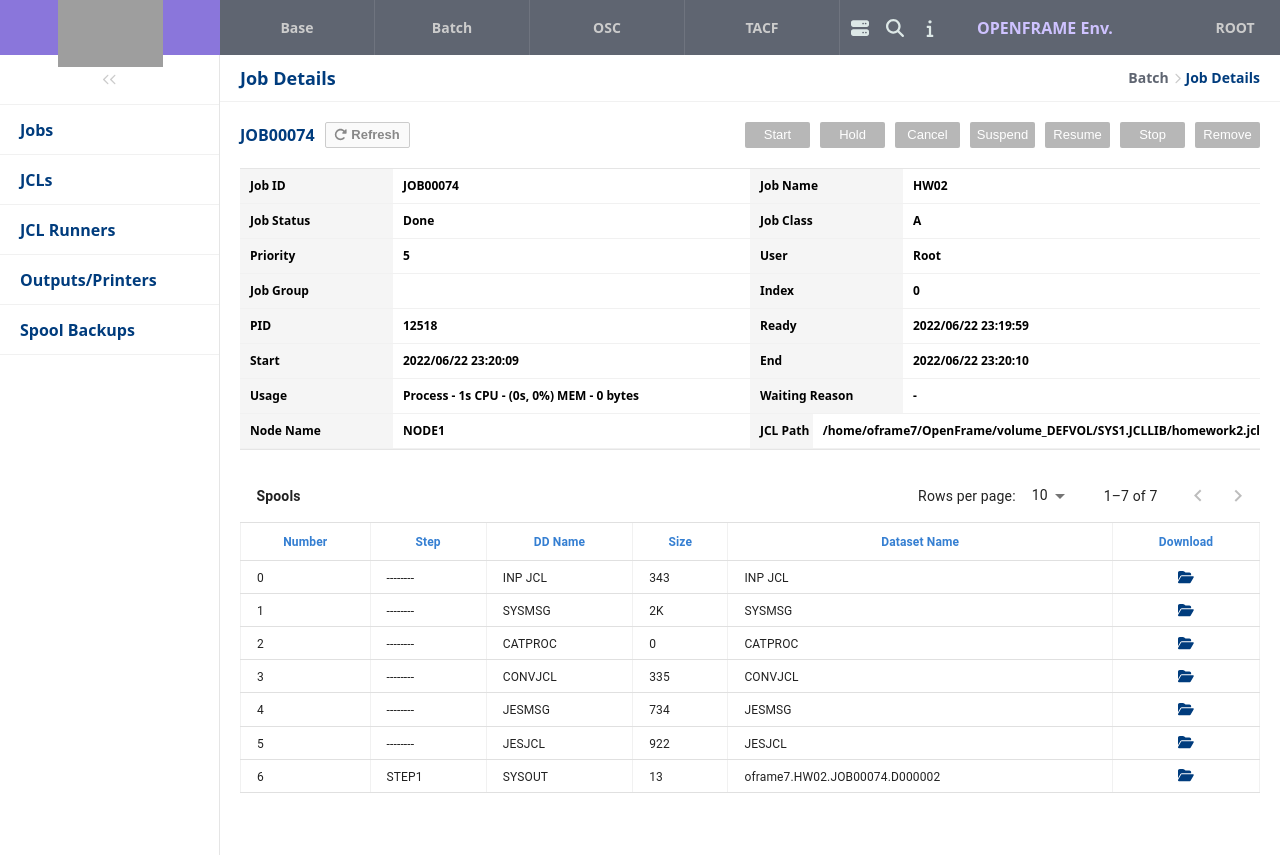
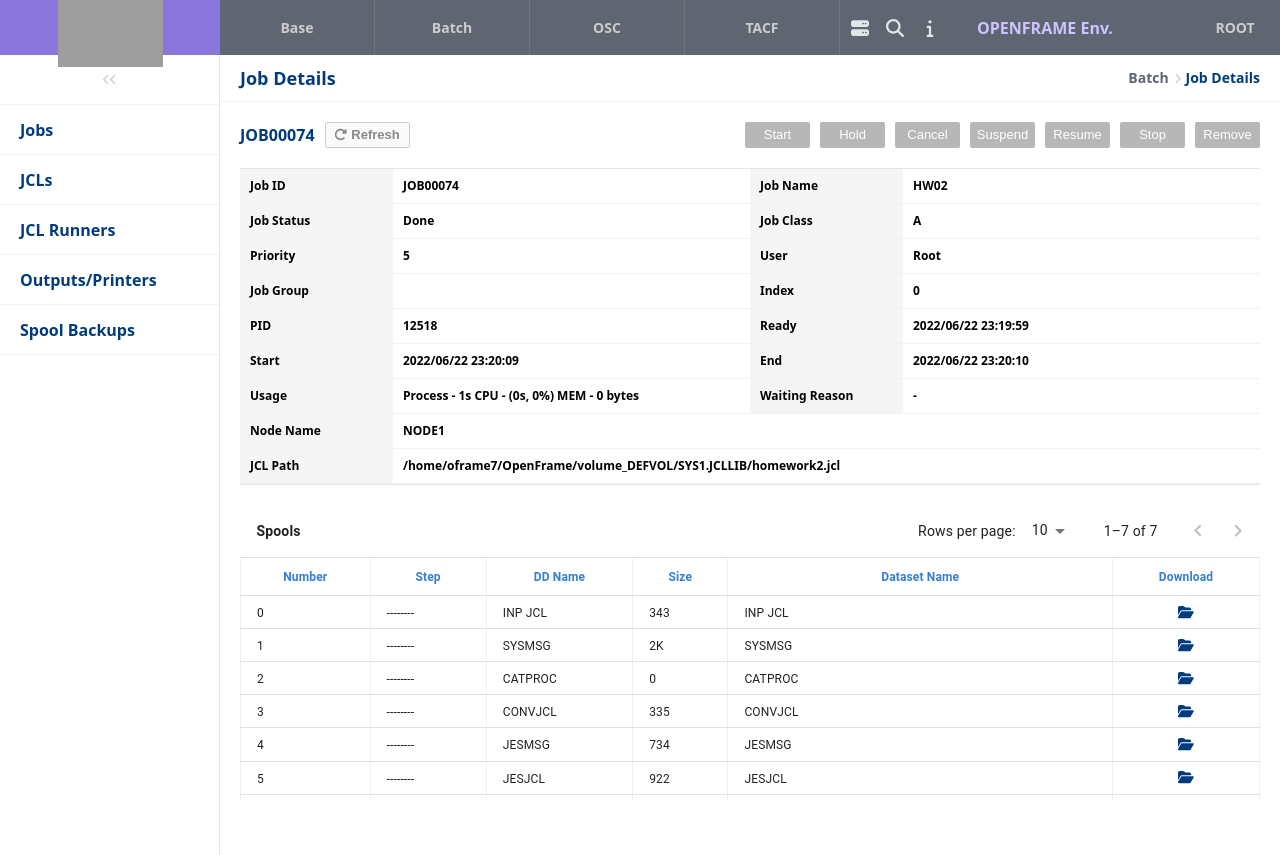
Before and after one commit to alwaysGPS/OFTanager, a React (Create React App) app: page /batch/jobs/detail in a window 1280 px wide. Shown: the top 855 px of the page. Built offline with nearby package versions, Linux system fonts and the light colour scheme.

Commit message:
Design(JobDetail): Edit Job info 테이블 레이아웃 변경
- 마지막 두 row의 data 개수 변경 (2개 -> 1개로 변경)

```diff
--- a/src/components/batch/JobDetailInfo.js
+++ b/src/components/batch/JobDetailInfo.js
@@ -44,6 +44,11 @@
       display: flex;
       align-items: center;
       border-bottom: 1px solid #f1f1f1;
+    }
+
+    tr:nth-child(15),
+    tr:last-child {
+      width: 100%;
     }
 
     .jobinfo_subject {
```
